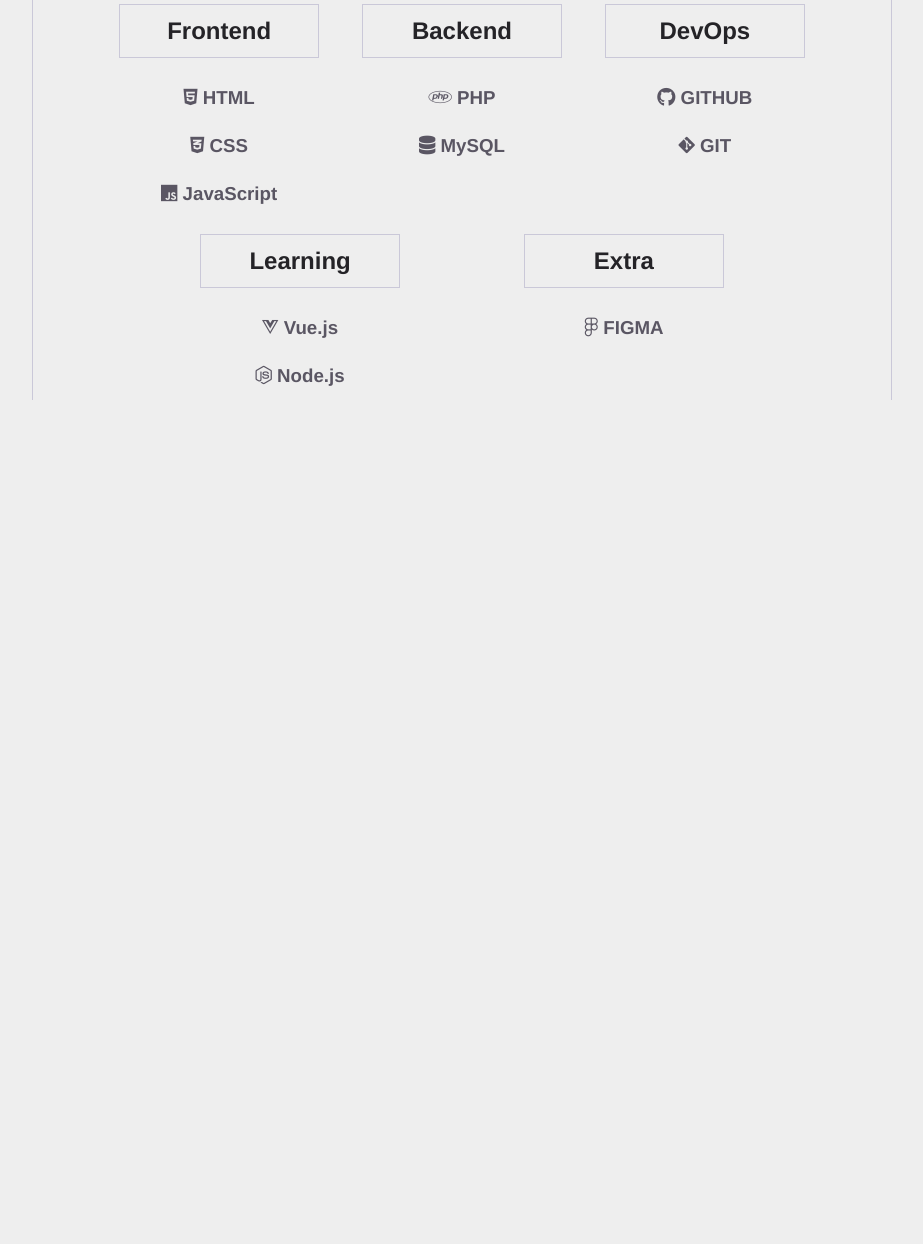
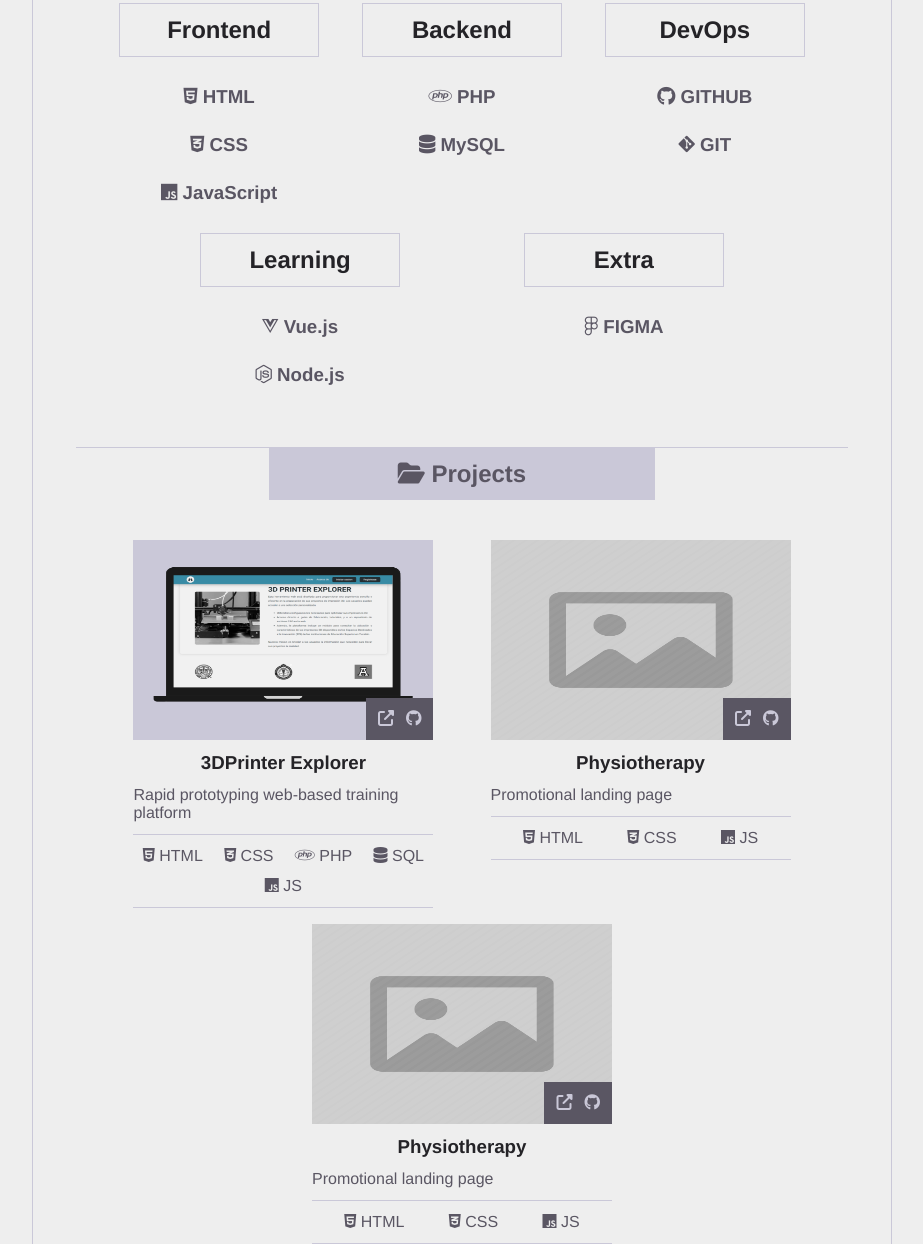
Before and after one commit to DenilsonNM/Portfolio, a plain HTML site: page index.html in a window 1280 px wide. Shown: the part 737-1981 px from the top of the page, without its empty margins (178-1101 px from the left). Before the commit the page ends 1137 px from the top, so only its background shows below. Drawn offline with nearby package versions, Linux system fonts and the light colour scheme.

Commit message:
section projects

```diff
--- a/css/styles.css
+++ b/css/styles.css
@@ -105,6 +105,21 @@
   color: var(--color-font-1);
 }
 
+.h2_title_section {
+  /* border-bottom: 1px var(--color-detail) solid; */
+  border-top: 1px var(--color-detail) solid;
+  text-align: center;
+  width: 100%;
+}
+
+.span_title_section {
+  background-color: var(--color-detail);
+  color: var(--color-font-2);
+  display: inline-block;
+  width: 50%;
+  padding: clamp(10px, 1.5vh, 20px);
+}
+
 /* ------------------------------------- */
 
 .div_fullpage {
@@ -148,6 +163,7 @@
   display: flex;
   flex-direction: column;
   align-items: center;
+  gap: clamp(10px, 6vh, 50px);
 }
 
 .header_center {
@@ -170,7 +186,8 @@
   flex-direction: column;
   gap: clamp(10px, 5vh, 50px);
   /* padding: 6vh 0 6vh 0; */
-  padding: clamp(10px, 6vh, 50px) 0 clamp(10px, 6vh, 50px) 0;
+  /* padding: clamp(10px, 6vh, 50px) 0 clamp(10px, 6vh, 50px) 0; */
+  padding-top: clamp(10px, 6vh, 50px);
 }
 
 .typingeffect_css {
@@ -199,6 +216,7 @@
   background-color: var(--color-detail);
   cursor: pointer;
   border-left: 1px var(--color-detail) solid;
+  transition: all .15s linear;
 }
 
 #copybtn:hover {
@@ -228,12 +246,14 @@
   width: 90%;
 }
 
-.h2_title_section {
-  padding: clamp(10px, 1.5vh, 20px);
-  border-bottom: 1px var(--color-detail) solid;
-  border-top: 1px var(--color-detail) solid;
-  text-align: center;
-  width: 100%;
+#toggleAll {
+  padding: clamp(5px, 1.5vh, 15px);
+  border: 1px var(--color-detail) solid;
+}
+
+#toggleAll:hover {
+  background-color: var(--color-detail);
+  color: var(--color-font-1);
 }
 
 .div_articles_tools {
@@ -278,6 +298,87 @@
   border-bottom: 1px var(--color-detail) solid;
 }
 
+/* PROJECTS */
+/* ------------------------------------- */
+
+.section_projects {
+  display: flex;
+  flex-direction: column;
+  align-items: center;
+  justify-content: center;
+  gap: clamp(10px, 5vh, 50px);
+  width: 90%;
+}
+
+.div_projects {
+  display: flex;
+  flex-wrap: wrap;
+  justify-content: space-evenly;
+  width: 100%;
+  row-gap: clamp(10px, 2vh, 20px);
+}
+
+.div_projects article {
+  width: 300px;
+  display: flex;
+  flex-direction: column;
+  gap: clamp(5px, 1.5vh, 15px);
+}
+
+.div_projects figure {
+  position: relative;
+  background-color: var(--color-detail);
+  height: 200px;
+}
+
+.div_projects figure:hover img {
+  scale: 105%;
+}
+
+.div_hover_project {
+  position: absolute;
+  bottom: 0;
+  right: 0;
+  text-align: center;
+  display: flex;
+  justify-content: center;
+  align-items: center;
+  background-color: var(--color-font-2);
+  transition: all .20s linear;
+  padding: clamp(5px, 1.5vh, 15px);
+  gap: clamp(5px, 1.5vh, 15px);
+}
+
+.div_hover_project a {
+  color: var(--color-detail);
+}
+
+.div_hover_project a:hover,
+.div_hover_project a:focus {
+  color: var(--color-base);
+}
+
+.div_tags_project {
+  display: flex;
+  flex-wrap: wrap;
+  justify-content: space-evenly;
+  gap: clamp(5px, 1.5vh, 15px);
+  padding: clamp(5px, 1.5vh, 15px) 0 clamp(5px,
+      1.5vh,
+      15px) 0;
+  border-top: 1px var(--color-detail) solid;
+  border-bottom: 1px var(--color-detail) solid;
+}
+
+.div_tags_project p:hover {
+  color: var(--color-font-1);
+}
+
+.h3_title_project {
+  text-align: center;
+  color: var(--color-font-1);
+}
+
 /* ------------------------------------- */
 /* RIGHT */
 /* ------------------------------------- */
--- a/index.html
+++ b/index.html
@@ -55,7 +55,7 @@
 
     <section class="section_center">
 
-      <header class="header_center">
+      <header class="header_center ">
 
         <div class="div_header_figures">
           <figure class="figure_bg_center">
@@ -69,7 +69,7 @@
           </div>
         </div>
 
-        <main class="main_center">
+        <main class="main_center animate__animated animate__fadeInUp">
           <h1>Denilson Nuñez</h1>
           <h3><span>I'm </span><span id="typingeffect" class="typingeffect_css"></span></h3>
           <a href="files/CV_DENILSONJNM.pdf" class="btn_1" target="_blank"><i class="fa-solid fa-file-lines"></i>
@@ -83,11 +83,11 @@
 
       <!-- ------------------------------------- -->
 
-      <section class="section_tools">
+      <section class="section_tools animate__animated animate__fadeInUp" id="tab1">
 
-        <h2 class="h2_title_section" id="sec_1"><i class="fa-solid fa-code"></i> Tools</h2>
+        <h2 class="h2_title_section"><span class="span_title_section"><i class="fa-solid fa-code"></i> Tools</span></h2>
 
-        <a id="toggleAll" class="btn_1">Show all</a>
+        <a id="toggleAll">Show all</a>
 
         <div class="div_articles_tools animate__animated animate__fadeInUp">
 
@@ -229,6 +229,80 @@
         </div>
 
       </section>
+
+      <!-- ------------------------------------- -->
+
+      <section class="section_projects animate__animated animate__fadeInUp" id="tab2">
+
+        <h2 class="h2_title_section"><span class="span_title_section"><i class="fa-solid fa-folder-open"></i>
+            Projects</span></h2>
+
+        <div class="div_projects">
+          <article>
+            <figure>
+              <img src="files/3dp.png" alt="">
+              <div class="div_hover_project">
+                <a href="html/projectview.html"><i class="fa-solid fa-up-right-from-square"></i></a>
+                <a href="https://github.com/DenilsonNM/3DPrinter-Explorer.git" target="_blank">
+                  <i class="fa-brands fa-github"></i>
+                </a>
+              </div>
+            </figure>
+            <h3 class="h3_title_project">3DPrinter Explorer</h3>
+            <p class="p_project_desc">Rapid prototyping web-based training platform</p>
+            <div class="div_tags_project">
+              <p><i class="fa-brands fa-html5"></i>
+                HTML</p>
+              <p><i class="fa-brands fa-css3-alt"></i> CSS</p>
+              <p><i class="fa-brands fa-php"></i> PHP</p>
+              <p><i class="fa-solid fa-database"></i> SQL</p>
+              <p><i class="fa-brands fa-js"></i> JS</p>
+            </div>
+          </article>
+
+          <article>
+            <figure>
+              <img src="files/noimage.png" alt="">
+              <div class="div_hover_project">
+                <a href="" target="_blank"><i class="fa-solid fa-up-right-from-square"></i></a>
+                <a href="" target="_blank">
+                  <i class="fa-brands fa-github"></i>
+                </a>
+              </div>
+            </figure>
+            <h3 class="h3_title_project">Physiotherapy</h3>
+            <p class="p_project_desc">Promotional landing page</p>
+            <div class="div_tags_project">
+              <p><i class="fa-brands fa-html5"></i>
+                HTML</p>
+              <p><i class="fa-brands fa-css3-alt"></i> CSS</p>
+              <p><i class="fa-brands fa-js"></i> JS</p>
+            </div>
+          </article>
+
+          <article>
+            <figure>
+              <img src="files/noimage.png" alt="">
+              <div class="div_hover_project">
+                <a href="" target="_blank"><i class="fa-solid fa-up-right-from-square"></i></a>
+                <a href="" target="_blank">
+                  <i class="fa-brands fa-github"></i>
+                </a>
+              </div>
+            </figure>
+            <h3 class="h3_title_project">Physiotherapy</h3>
+            <p class="p_project_desc">Promotional landing page</p>
+            <div class="div_tags_project">
+              <p><i class="fa-brands fa-html5"></i>
+                HTML</p>
+              <p><i class="fa-brands fa-css3-alt"></i> CSS</p>
+              <p><i class="fa-brands fa-js"></i> JS</p>
+            </div>
+          </article>
+        </div>
+
+      </section>
+
     </section>
 
     <!-- ------------------------------------- -->
```
